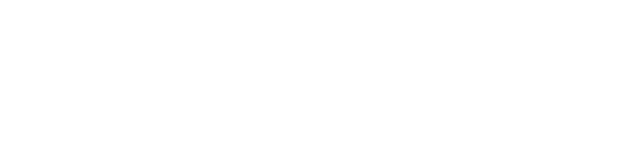
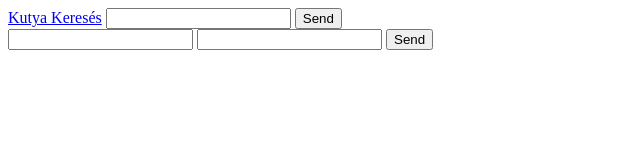
Before and after one commit to HegedusAlexandra/w10-practices, a plain HTML site: page frontend/index.html in a window 1280 px wide. Shown: the whole page, without its empty margins (0-640 px from the left). Drawn offline with Linux system fonts and the light colour scheme.

Commit message:
form get post

```diff
--- a/frontend/index.html
+++ b/frontend/index.html
@@ -7,7 +7,15 @@
 	<title>This is FRONTEND</title>
 </head>
 <body>
-	<div id="root"></div>
-	<div></div>
+	<form action="https://www.google.com/search" method="get">
+		<a href="https://www.google.com/search?q=dog">Kutya Keresés</a>
+		<input name="q" type="text">
+		<button>Send</button>
+	</form>
+	<form action="" method="post">
+		<input name="username" type="text">
+		<input name="password" type="password">
+		<button>Send</button>
+	</form>
 </body>
 </html>
```
